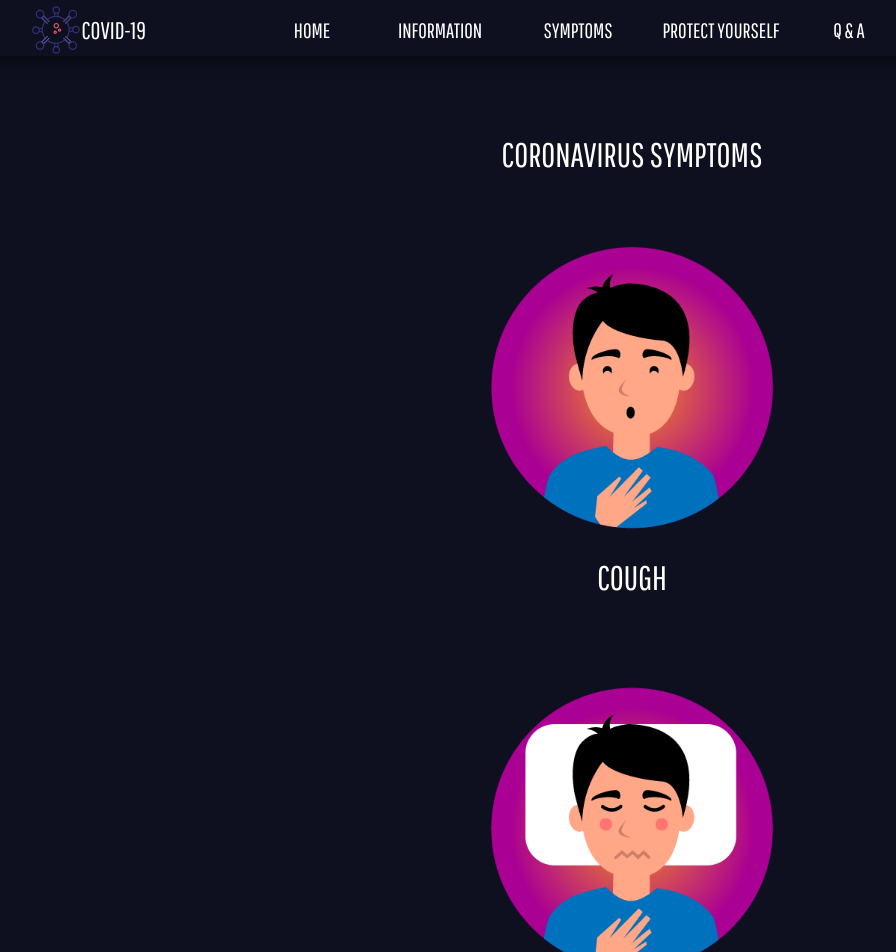
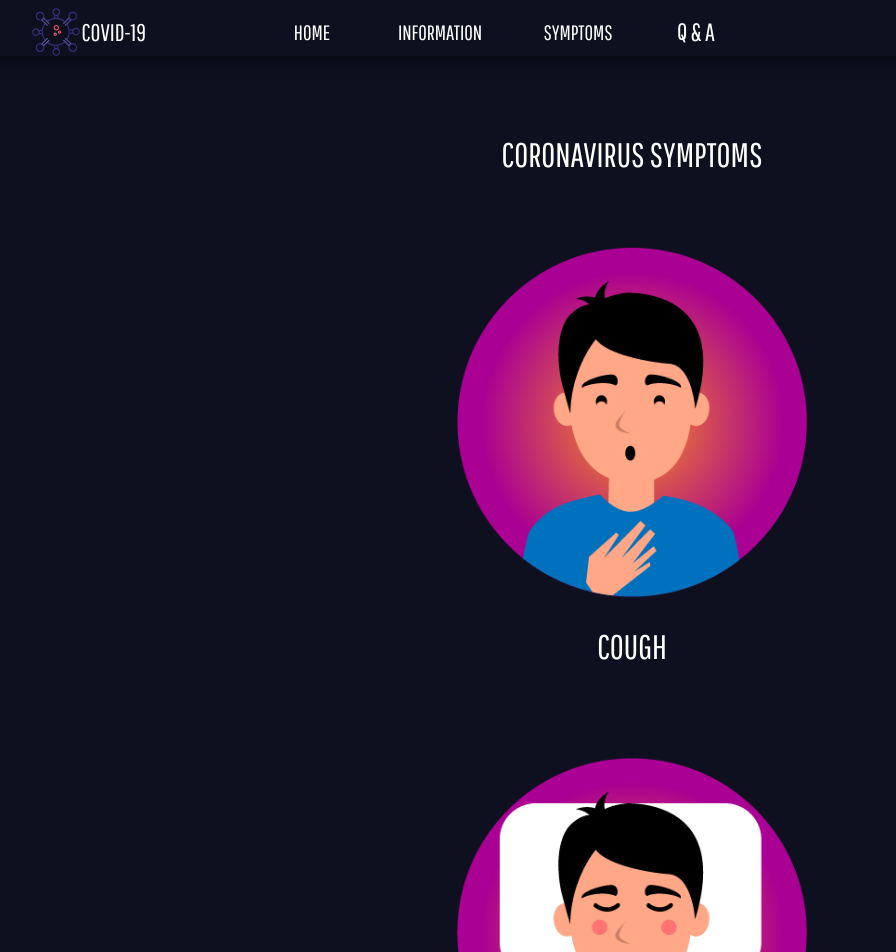
Before and after one commit to ronabet/Corona-RealTime, an Angular app: page /symptoms in a window 1280 px wide. Shown: the top 952 px of the page, without its empty margins (8-904 px from the left). Built offline with nearby package versions, Linux system fonts and the light colour scheme.

Commit message:
Symptoms component css changes

```diff
--- a/src/app/dialog/dialog.component.css
+++ b/src/app/dialog/dialog.component.css
@@ -1,4 +1,3 @@
-
 
 .md-dialog-container {
     background-color: turquoise;
--- a/src/app/header/header.component.css
+++ b/src/app/header/header.component.css
@@ -54,13 +54,13 @@ span {cursor: context-menu;}
     text-align: center;
     font-family: 'Pathway Gothic One', sans-serif;
     grid-area: f;
-    font-size: 1.3rem;
+    font-size: 25px;
     color: white;
     cursor: pointer;
     position: relative;
     top: -1vh;
     transition: 0.3s;
-    left: 25px;
+
 }
 
 #info:hover{
--- a/src/app/header/header.component.html
+++ b/src/app/header/header.component.html
@@ -4,6 +4,6 @@
     <p id="home" (click)="onHome()">HOME</p>
     <p id="info" (click)="onInfo()">INFORMATION</p>
     <p id="symp" (click)="onSymp()">SYMPTOMS</p>
-    <p id="protect" (click)="onProtect()">PROTECT YOURSELF</p>
-    <p id="qa" (click)="onQA()">Q & A</p>
+    <!-- <p id="protect" (click)="onProtect()">PROTECT YOURSELF</p> -->
+    <p id="protect" (click)="onQA()">Q & A</p>
 </div>
--- a/src/app/home/home.component.css
+++ b/src/app/home/home.component.css
@@ -67,10 +67,12 @@
   font-size: 28px;
   transition: 0.2s;
   text-align: center;
+  cursor: context-menu;
 }
 
 #casesIL:hover {
   color: #6afff3;
+  transform: translate(0px, -10px);
   font-size: 2vw ;
 }
 
@@ -79,11 +81,13 @@
   font-size: 28px;
   transition: 0.2s;
   text-align: center;
+  cursor: context-menu;
 }
 
 #deathsIL:hover {
   color: #bf71ff;
-  font-size: 2vw ;
+  font-size: 2vw;
+  transform: translate(0px, -10px);
 }
 
 #otherIL {
@@ -91,11 +95,13 @@
   font-size: 28px;
   transition: 0.2s;
   text-align: center;
+  cursor: context-menu;
 }
 
 #otherIL:hover {
   color: #9193a8;
   font-size: 2vw ;
+  transform: translate(0px, -10px);
 }
 
 .item1 {
@@ -204,3 +210,28 @@ h2 {
   font-size: 2vw;
   color: white;
 }
+
+@media (max-width: 600px) {
+  #deathsIL {
+    color: #ffffff;
+    font-size: 17px;
+    transition: 0.2s;
+    text-align: center;
+  }
+  #otherIL {
+    color: #9193a8;
+    font-size: 17px;
+    transition: 0.2s;
+    text-align: center;
+  }
+  #casesIL {
+    color: #6afff3;
+    font-size: 17px;
+    transition: 0.2s;
+    text-align: center;
+  }
+}
+
+.rontipesh {
+  background-color: #0e1020;
+}
--- a/src/app/home/home.component.html
+++ b/src/app/home/home.component.html
@@ -1,3 +1,4 @@
+<div class="rontipesh">
 <h4 id="title">CORONAVIRUS DISEASE REAL-TIME STATISTICS</h4>
 
 <!-- <p>{{WorldStatResObject.total_cases}}</p> -->
@@ -5,9 +6,9 @@
           <h2 id="IsraelTitle">COVID-19 WORLD STATISTICS</h2>
           <div class="grid-container-row">
             <p id="casesIL"> TOTAL CASES <br> {{ WorldStatResObject.total_cases }} </p>
-            <p id="casesIL"> NEW CASES (LAST 24H) <br> +{{ WorldStatResObject.total_new_cases_today }} </p>
+            <p id="casesIL"> NEW CASES (24H) <br> +{{ WorldStatResObject.total_new_cases_today }} </p>
             <p id="deathsIL"> TOTAL DEATHS <br> {{ WorldStatResObject.total_deaths }} </p>
-            <p id="deathsIL"> NEW DEATHS (LAST 24H) <br> +{{ WorldStatResObject.total_new_deaths_today }} </p>
+            <p id="deathsIL"> NEW DEATHS (24H) <br> +{{ WorldStatResObject.total_new_deaths_today }} </p>
             <p id="otherIL"> TOTAL RECOVERED <br> {{ WorldStatResObject.total_recovered }} </p>
           </div>
         </div>
@@ -18,9 +19,9 @@
             <h2 id="IsraelTitle">COVID-19 ISRAEL STATISTICS</h2>
             <div class="grid-container">
               <p id="casesIL"> TOTAL CASES <br> {{stat.total_cases}} </p>
-              <p id="casesIL"> NEW CASES (LAST 24H) <br> +{{ stat.total_new_cases_today }} </p>
+              <p id="casesIL"> NEW CASES (24H) <br> +{{ stat.total_new_cases_today }} </p>
               <p id="deathsIL"> TOTAL DEATHS <br> {{ stat.total_deaths }} </p>
-              <p id="deathsIL"> NEW DEATHS (LAST 24H) <br> +{{ stat.total_new_deaths_today }} </p>
+              <p id="deathsIL"> NEW DEATHS (24H) <br> +{{ stat.total_new_deaths_today }} </p>
               <p id="otherIL"> TOTAL RECOVERED <br> {{ stat.total_recovered }} </p>
               <p id="otherIL"> SERIOUS CASES <br> {{ stat.total_serious_cases }} </p>
             </div>
@@ -38,3 +39,4 @@
           <span id="totalCases">{{ stat.total_cases }}</span>
         </div>
     </div>
+</div>
--- a/src/app/symp/symp.component.css
+++ b/src/app/symp/symp.component.css
@@ -18,6 +18,7 @@
     justify-content: center;
     align-items: center;
     display: grid;
+    justify-items: center;
     grid-template-columns: auto;
     /* grid-gap: 30px; */
     padding: 10px;
@@ -39,8 +40,9 @@
 
 .images{
     margin-top: 8vh;
-    width: 22vw;
+    width: 350px;
     transition: 0.3s;
+    justify-self: center;
 }
 
 .images:hover{
@@ -49,8 +51,9 @@
 }
 
 #coughimg {
-    width: 22vw;
+    width: 350px;
     transition: 0.3s;
+    justify-self: center;
 }
 
 #coughimg:hover{
```
